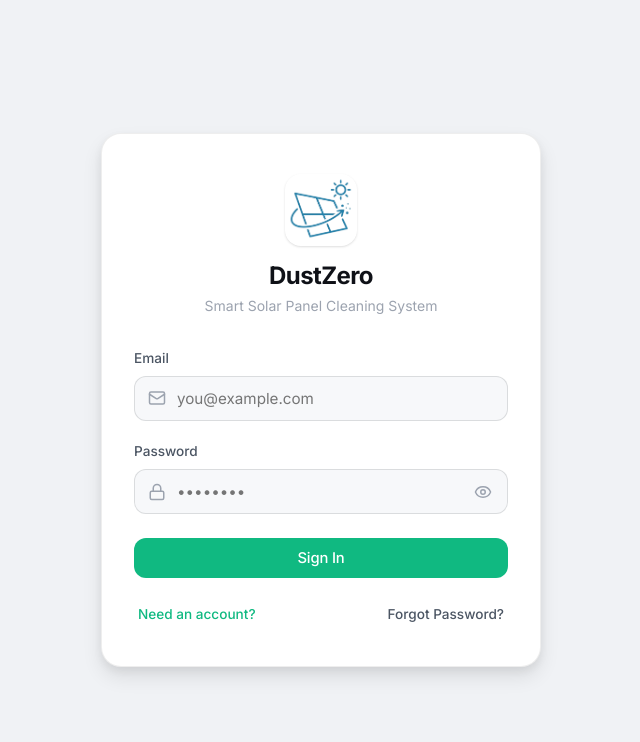
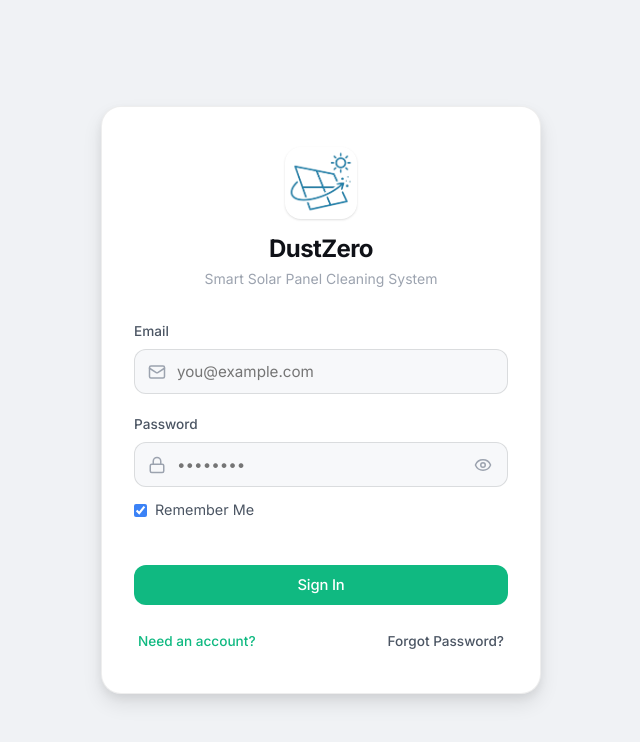
Before and after one commit to MTahaNadeem/DustZero-Web-App, a React (Vite) app: page /login in a window 1280 px wide. Shown: the top 742 px of the page, without its empty margins (319-959 px from the left). Built offline with nearby package versions, Linux system fonts and the light colour scheme; no server answers.

Commit message:
Added Remember Me option on Login Page

```diff
--- a/src/lib/supabase.ts
+++ b/src/lib/supabase.ts
@@ -7,7 +7,34 @@ if (!supabaseUrl || !supabaseAnonKey) {
   console.error("Missing VITE_SUPABASE_URL or VITE_SUPABASE_ANON_KEY environment variables.");
 }
 
+const customAuthStorage = {
+  getItem: (key: string) => {
+    return sessionStorage.getItem(key) ?? localStorage.getItem(key);
+  },
+  setItem: (key: string, value: string) => {
+    if (sessionStorage.getItem('dustzero_no_persist') === 'true') {
+      sessionStorage.setItem(key, value);
+      localStorage.removeItem(key);
+    } else {
+      localStorage.setItem(key, value);
+      sessionStorage.removeItem(key);
+    }
+  },
+  removeItem: (key: string) => {
+    localStorage.removeItem(key);
+    sessionStorage.removeItem(key);
+  }
+};
+
 export const supabase = createClient(
   supabaseUrl || 'https://oxgjosjqzlulnfcmqbty.supabase.co',
-  supabaseAnonKey || 'sb_publishable_rJ0CsOL6TB5rHWncEW8ThA_mX6gacNI'
+  supabaseAnonKey || 'sb_publishable_rJ0CsOL6TB5rHWncEW8ThA_mX6gacNI',
+  {
+    auth: {
+      storage: customAuthStorage,
+      autoRefreshToken: true,
+      persistSession: true,
+      detectSessionInUrl: true
+    }
+  }
 );
--- a/src/pages/Login.tsx
+++ b/src/pages/Login.tsx
@@ -8,6 +8,7 @@ const Login: React.FC = () => {
   const [email, setEmail] = useState('');
   const [password, setPassword] = useState('');
   const [showPassword, setShowPassword] = useState(false);
+  const [rememberMe, setRememberMe] = useState(true);
   const [loading, setLoading] = useState(false);
   const [error, setError] = useState<string | null>(null);
   const [message, setMessage] = useState<string | null>(null);
@@ -58,6 +59,11 @@ const Login: React.FC = () => {
         // Show the resend action for post-signup
         setShowResendAction(true);
       } else {
+        if (!rememberMe) {
+          sessionStorage.setItem('dustzero_no_persist', 'true');
+        } else {
+          sessionStorage.removeItem('dustzero_no_persist');
+        }
         const { error: signInError } = await supabase.auth.signInWithPassword({
           email,
           password,
@@ -202,6 +208,21 @@ const Login: React.FC = () => {
             </div>
           </div>
 
+          {!isSignUp && (
+            <div className="input-group" style={{ flexDirection: 'row', alignItems: 'center', marginTop: '-0.5rem', marginBottom: '1.25rem', gap: '0.5rem' }}>
+              <input
+                type="checkbox"
+                id="rememberMe"
+                checked={rememberMe}
+                onChange={(e) => setRememberMe(e.target.checked)}
+                style={{ width: 'auto', cursor: 'pointer', margin: 0, accentColor: 'var(--primary-color, #3b82f6)' }}
+              />
+              <label htmlFor="rememberMe" style={{ margin: 0, cursor: 'pointer', fontSize: '0.9rem', fontWeight: 'normal', color: 'var(--text-secondary)' }}>
+                Remember Me
+              </label>
+            </div>
+          )}
+
           <button
             type="submit"
             className="btn btn-primary"
```
